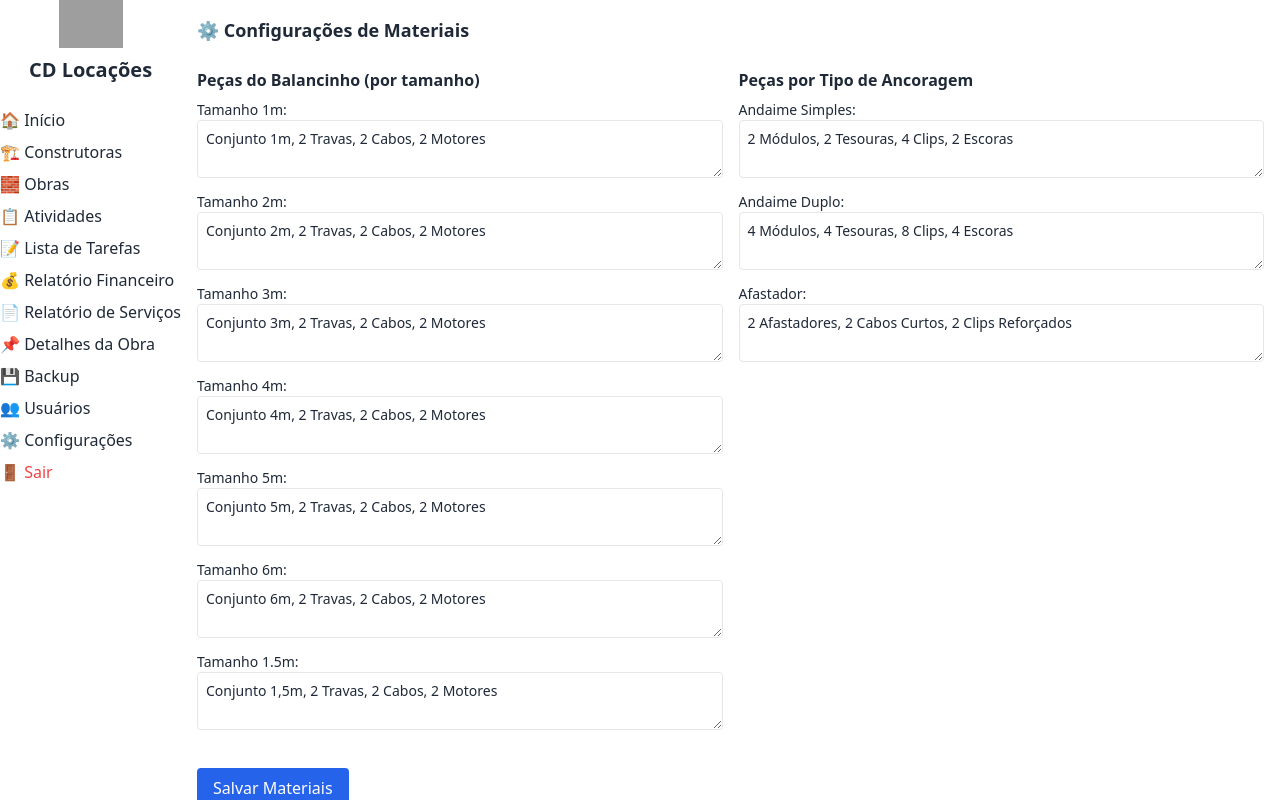
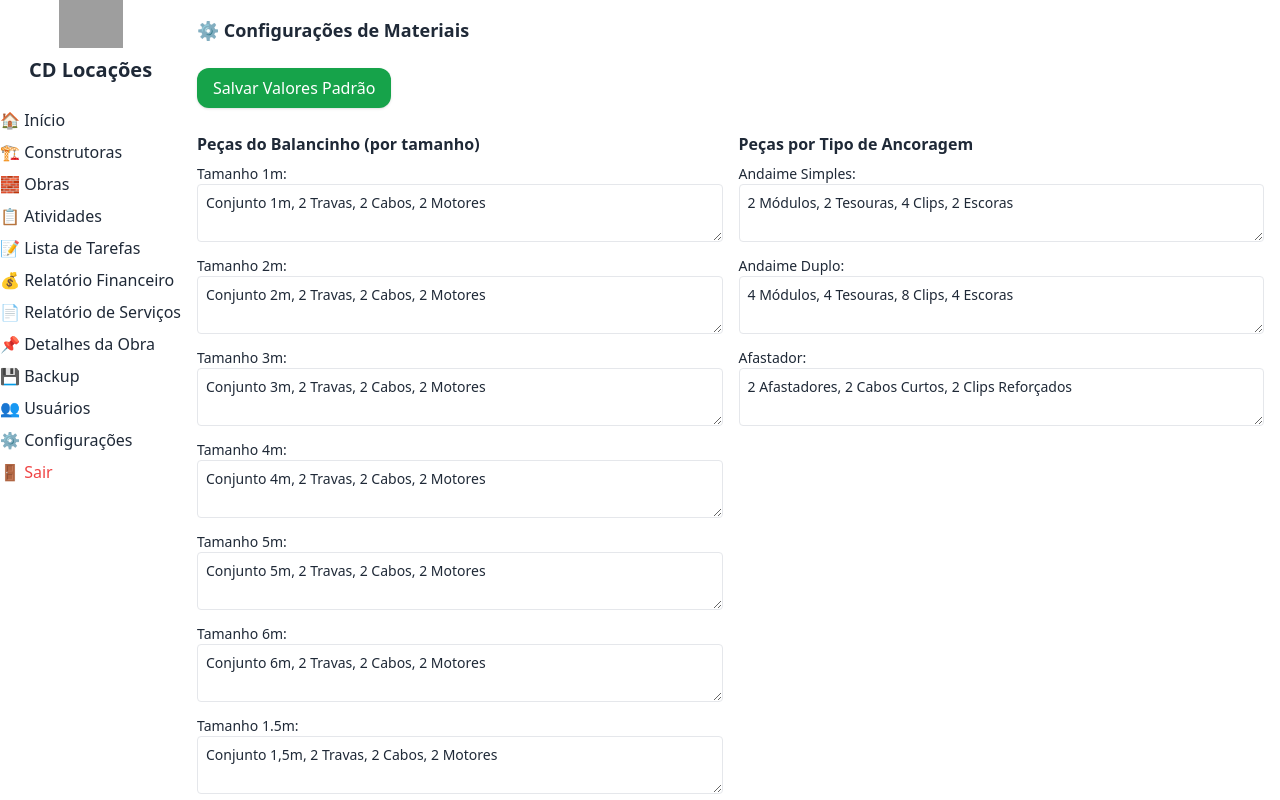
Before and after one commit to CarlosBraga123/CD-Locacoes-1.2, a React (Vite) app: page / in a window 1280 px wide. Both pictures are taken after a click on the button "⚙️ Configurações". Built offline with nearby package versions, Linux system fonts and the light colour scheme; grey boxes are pictures that could not be loaded.

Commit message:
Update Configuracoes.jsx

```diff
--- a/src/components/Configuracoes.jsx
+++ b/src/components/Configuracoes.jsx
@@ -43,6 +43,27 @@ export default function Configuracoes() {
   return (
     <div className="p-4 space-y-6">
       <h2 className="text-lg font-bold">⚙️ Configurações de Materiais</h2>
+      <button
+        onClick={() => {
+          localStorage.setItem(
+            "valoresPadrao",
+            JSON.stringify({
+              "Balancinho-Deslocamento": "300.00",
+              "Balancinho-Instalação": "300.00",
+              "Balancinho-Manutenção": "120.00",
+              "Balancinho-Remoção": "300.00",
+              "Mini Grua-Ascensão": "450.00",
+              "Mini Grua-Instalação": "1100.00",
+              "Mini Grua-Manutenção": "120.00",
+              "Mini Grua-Remoção": "1100.00"
+            })
+          );
+          alert("Valores padrão salvos com sucesso!");
+        }}
+        className="mb-4 px-4 py-2 bg-green-600 text-white rounded-xl shadow"
+      >
+        Salvar Valores Padrão
+      </button>
 
       <div className="grid grid-cols-1 md:grid-cols-2 gap-4">
         <div>
```
